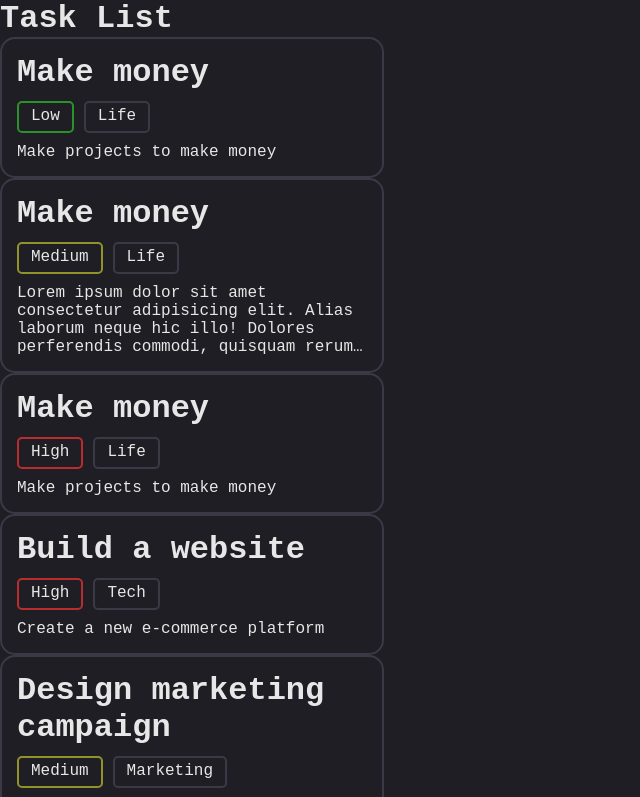
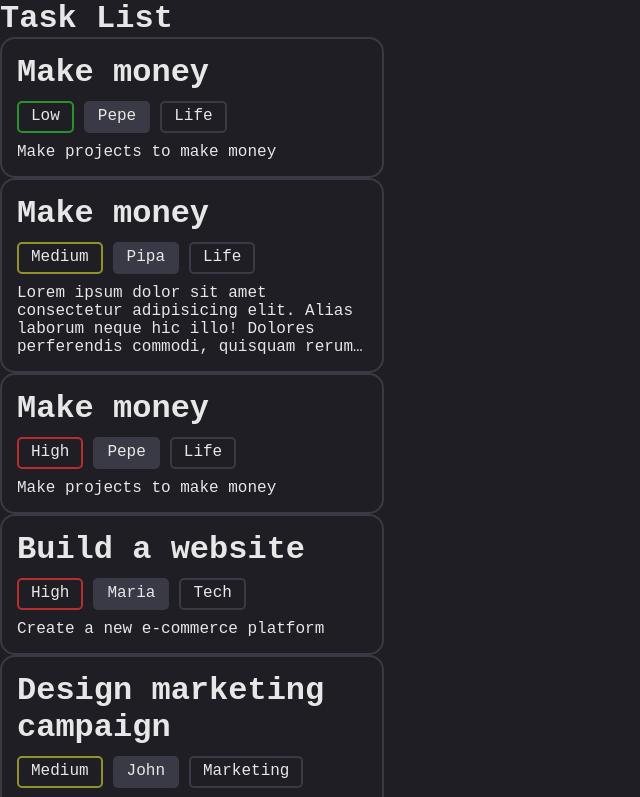
Before and after one commit to ElDuartte/Kanban-react-ts, a React (Vite) app: page / in a window 1280 px wide. Shown: the top 797 px of the page, without its empty margins (0-640 px from the left). Built offline with nearby package versions, Linux system fonts and the light colour scheme.

Commit message:
adding assigned tag to the card so it's easy to identify

```diff
--- a/src/components/Task.tsx
+++ b/src/components/Task.tsx
@@ -12,9 +12,12 @@ export default function Task({ task }: { task: TaskType }) {
     <div className="task-container">
       <h1>{task.title}</h1>
       <div className="tag-container">
-        <a className={`priority-tag tag__red tag ${priorityClass}`}>
-          {task.priority}
-        </a>
+        <a className={`priority-tag tag ${priorityClass}`}>{task.priority}</a>
+
+        {task.assigned != "" && (
+          <a className="priority-tag tag assigned">{task.assigned}</a>
+        )}
+
         <a className="project-tag tag">{task.project}</a>
       </div>
       <p className="description__short">{task.description}</p>
```
